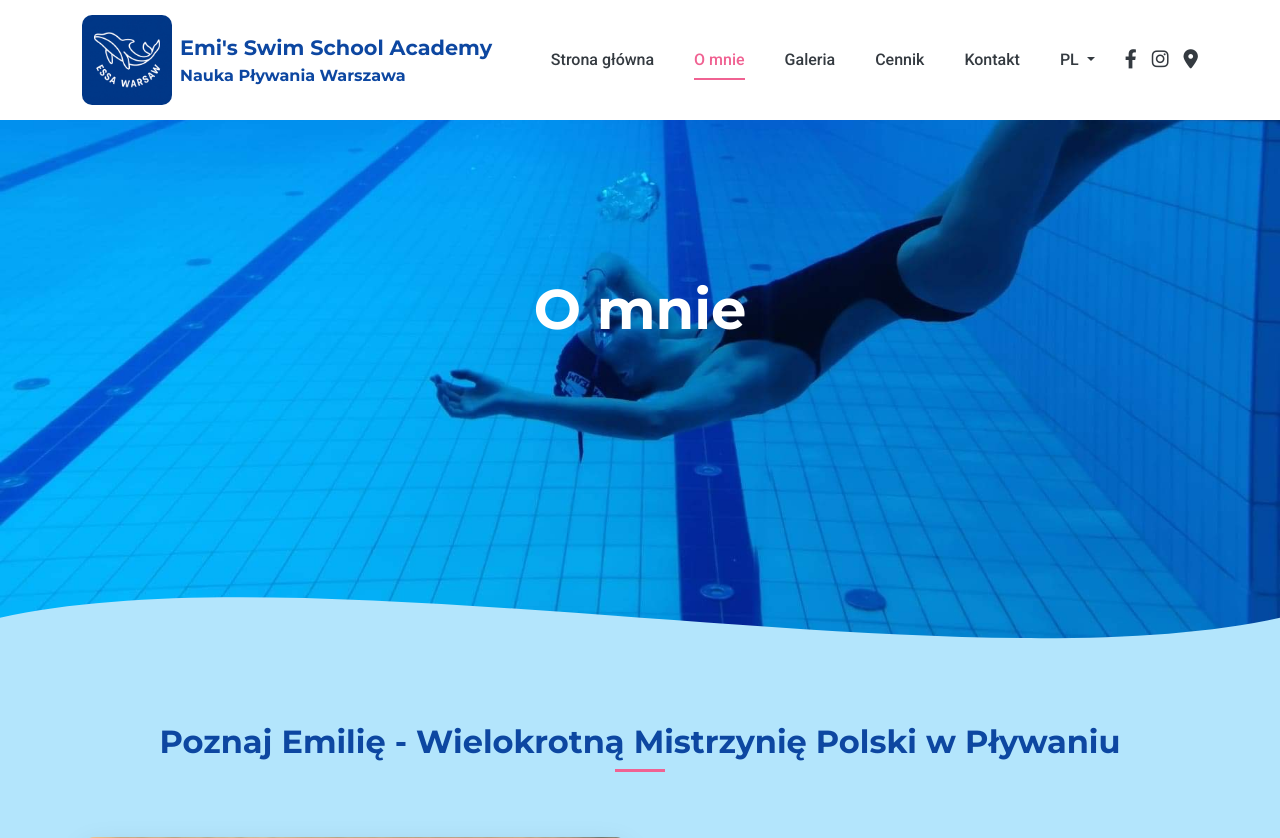
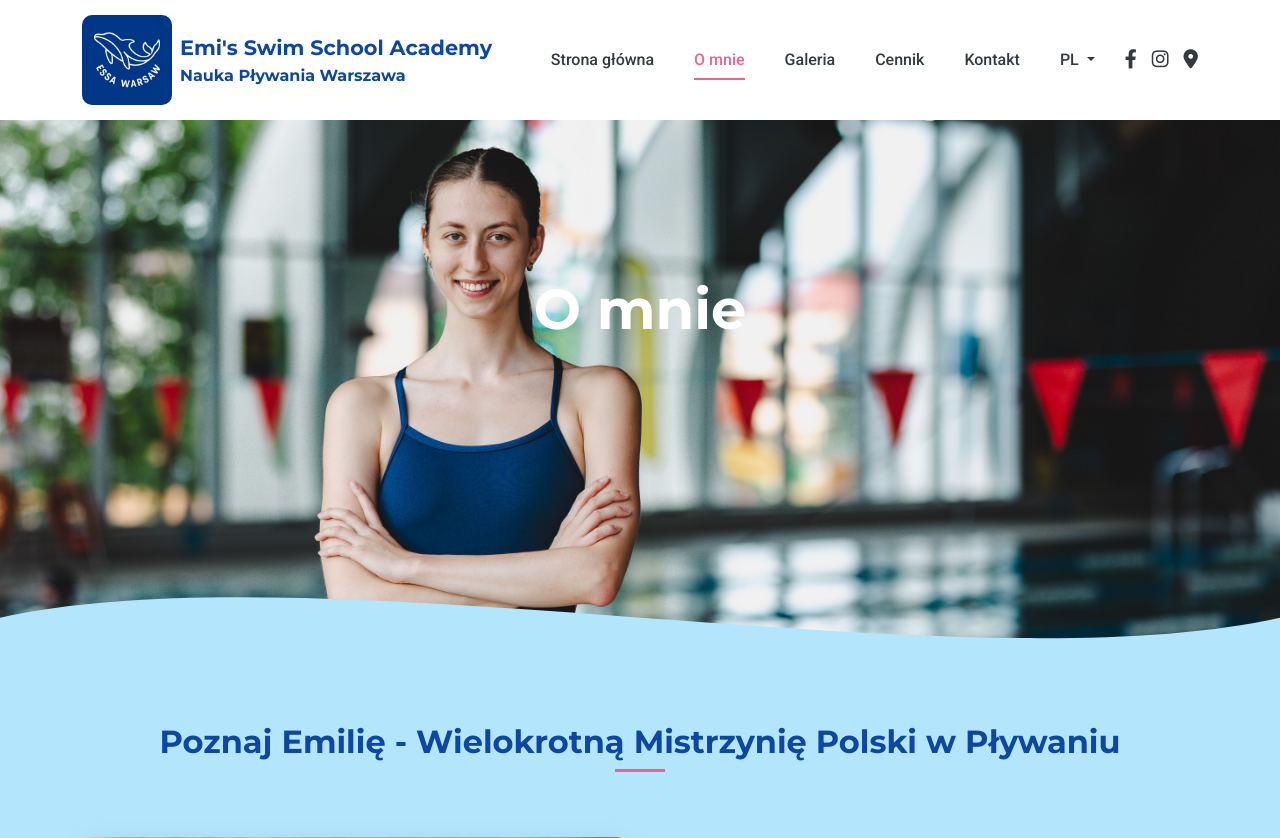
Before and after one commit to LukodeSoftware/ESSA-website, a Flask app: page /about in a window 1280 px wide. Shown: the top 838 px of the page. Run offline with Flask 3, Linux system fonts and the light colour scheme; some libraries are stand-ins or nearby versions.

Commit message:
feat: add new pictures, change background images in hero sections

```diff
--- a/static/css/style.css
+++ b/static/css/style.css
@@ -223,9 +223,25 @@ a:hover {
   display: flex;
   align-items: center;
   color: var(--white);
-  background-image: url('/static/images/Emilka.jpg');
+  background-image: url('/static/images/new_images/IMG_4448.jpeg');
   background-size: cover;
   background-position: center bottom 0;
+}
+
+#hero-about {
+    background-image: url('/static/images/new_images/IMG_4462_cropped.jpeg');
+}
+
+#hero-gallery {
+    background-image: url('/static/images/new_images/IMG_4451.jpeg');
+}
+
+#hero-pricing {
+    background-image: url('/static/images/new_images/IMG_4454.jpeg');
+}
+
+#hero-contact {
+    background-image: url('/static/images/new_images/IMG_4467.jpeg');
 }
 
 
--- a/templates/about.html
+++ b/templates/about.html
@@ -4,7 +4,7 @@
 
 {% block content %}
 <!-- Page Banner -->
-<div class="hero-section hero">
+<div class="hero-section hero" id="hero-about">
     <div class="container">
         <div class="hero-content">
             <h1 class="animate__animated animate__fadeInDown">{{ translations['about_title'] }}</h1>
--- a/templates/contact.html
+++ b/templates/contact.html
@@ -4,7 +4,7 @@
 
 {% block content %}
 <!-- Page Banner -->
-<div class="hero-section hero">
+<div class="hero-section hero" id="hero-contact">
     <div class="container">
         <div class="hero-content">
             <h1 class="animate__animated animate__fadeInDown">{{ translations['contact_title'] }}</h1>
--- a/templates/gallery.html
+++ b/templates/gallery.html
@@ -4,7 +4,7 @@
 
 {% block content %}
 <!-- Page Banner -->
-<div class="hero-section hero">
+<div class="hero-section hero" id="hero-gallery">
     <div class="container">
         <div class="hero-content">
             <h1 class="animate__animated animate__fadeInDown">{{ translations['gallery_title'] }}</h1>
@@ -101,7 +101,6 @@
 
         <div class="gallery-container">
             <!-- Gallery Items -->
-
             <div class="gallery-item">
                 <img src="{{ url_for('static', filename='images/nauka-plywania-dziecko.jpg') }}" alt="Nauka Pływania dla Dzieci" class="img-fluid">
             </div>
--- a/templates/pricing.html
+++ b/templates/pricing.html
@@ -4,7 +4,7 @@
 
 {% block content %}
 <!-- Page Banner -->
-<div class="hero-section hero">
+<div class="hero-section hero" id="hero-pricing">
     <div class="container">
         <div class="hero-content">
             <h1 class="animate__animated animate__fadeInDown">{{ translations['pricing_title'] }}</h1>
```
Also changed, not shown: static/images/new_images/IMG_4462_cropped.jpeg (added), static/js/main.js (line endings or trailing spaces), 11 other files.
